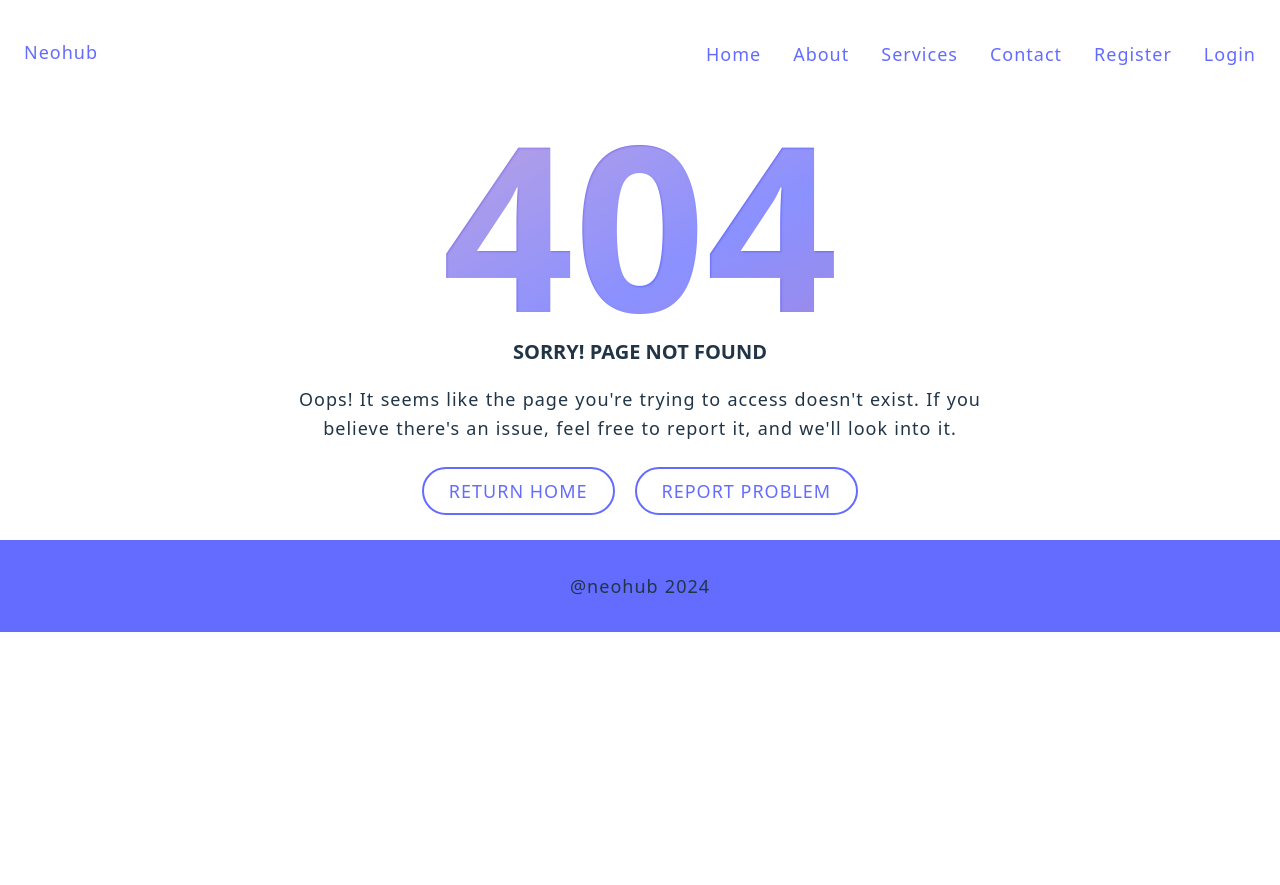
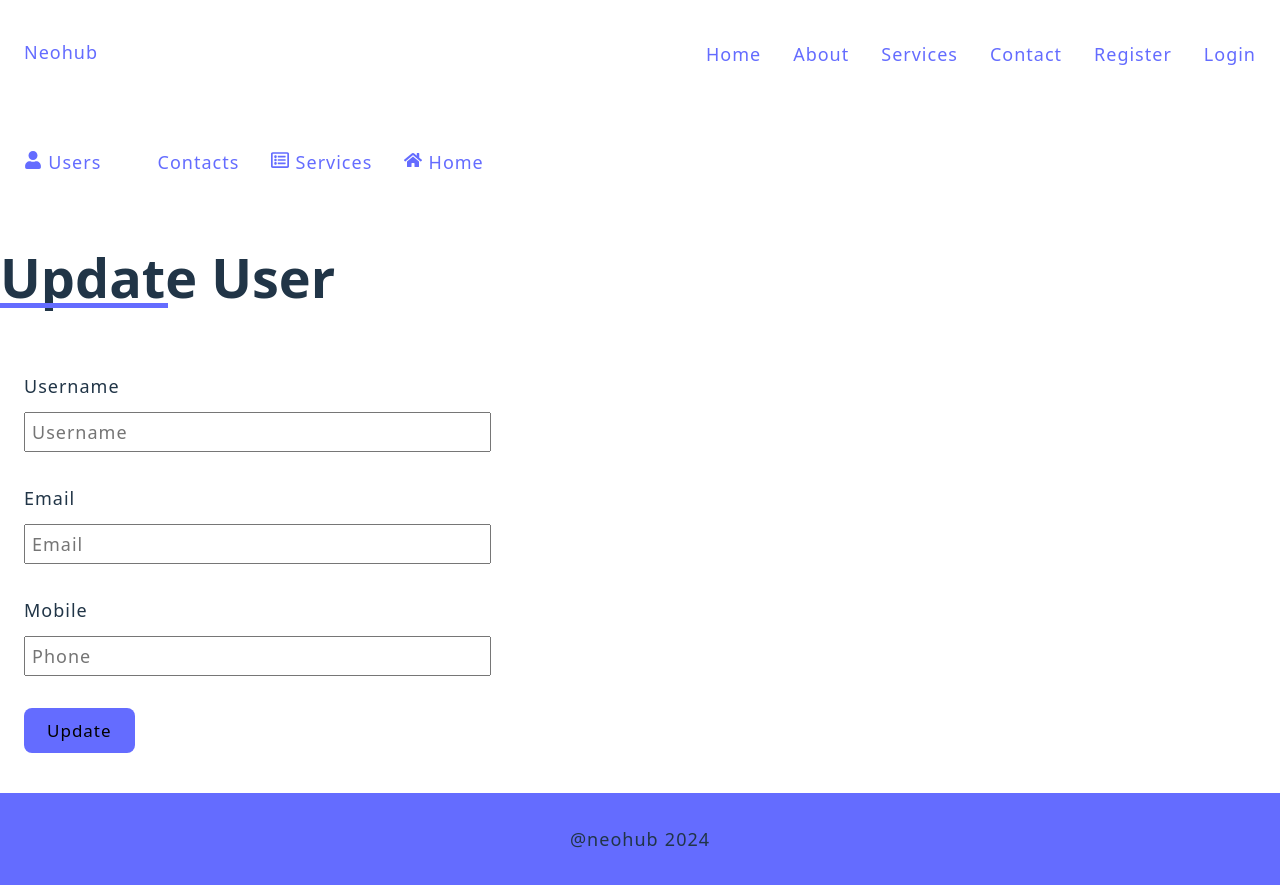
Before and after one commit to jaiparkash77/neohub.cloud-frontend, a React (Vite) app: page /admin/user/edit/1 in a window 1280 px wide. Before the commit the page ends 800 px from the top, so only its background shows below. Built offline with nearby package versions, Linux system fonts and the light colour scheme; no server answers; some icons are missing.

Commit message:
chore: created new directory for admin pages and  Admin Update Page - After Edit Button Clicked, Display User Data in Form

```diff
--- a/src/App.jsx
+++ b/src/App.jsx
@@ -10,8 +10,9 @@ import Error from "./pages/Error";
 import Footer from "./components/Footer/Footer";
 import Logout from "./pages/Logout";
 import AdminLayout from "./components/layout/AdminLayout";
-import AdminUsers from "./pages/AdminUsers";
-import AdminContacts from "./pages/AdminContacts";
+import AdminUsers from "./pages/admin/AdminUsers";
+import AdminContacts from "./pages/admin/AdminContacts";
+import AdminUpdate from "./pages/admin/AdminUpdate";
 
 const App = () =>{
   return <>
@@ -29,6 +30,7 @@ const App = () =>{
         <Route path="/admin" element={<AdminLayout />}>
           <Route path="users" element={<AdminUsers />} />
           <Route path="contacts" element={<AdminContacts />} />
+          <Route path="user/edit/:id" element={<AdminUpdate />} />
         </Route>
       </Routes>
       <Footer />
--- a/src/pages/Contact.jsx
+++ b/src/pages/Contact.jsx
@@ -90,7 +90,7 @@ const Contact = () => {
                 <div>
                   <label htmlFor="email">Email</label>
                   <input
-                    type="text"
+                    type="email"
                     name="email"
                     value={contact.email}
                     onChange={handleInput}
--- /dev/null
+++ b/src/pages/admin/AdminUpdate.jsx
@@ -0,0 +1,116 @@
+import React, { useEffect, useState } from 'react'
+import { useParams } from 'react-router-dom';
+import { useAuth } from '../../store/auth';
+
+
+const AdminUpdate = () => {
+  const [data, setData] = useState({
+    username: "",
+    email: "",
+    phone: ""
+  });
+
+  const params = useParams();
+  console.log(params)
+  const { authorizationToken } = useAuth();
+
+  const handleInput = (e) => {
+    let name = e.target.name;
+    let value = e.target.value;
+
+    setData({
+      ...data,
+      [name]: value,
+    });
+  };
+
+  // Get single user data
+  const getSingleUserData = async()=>{
+    try {
+      const response = await fetch(`http://localhost:5000/api/admin/user/${params.id}`, {
+          method: "GET",
+          headers:{
+              Authorization : authorizationToken
+          }
+      });
+
+      const data = await response.json();
+      console.log(`User data ${data}`);
+      setData(data)
+    } catch (error) {
+      console.log(error)
+    }
+  }
+
+  useEffect(()=>{
+    getSingleUserData();
+
+  },[])
+
+  return (
+    <>
+      <section className="section-contact">
+          <div className='contact-content container'>
+            <h1 className="main-heading">Update User</h1>
+          </div>
+          {/* Contact page main */}
+          <div className="container grid grid-two-cols">
+
+            {/* Main contact form code  */}
+            <section className="section-form">
+              <form>
+                <div>
+                  <label htmlFor="username">Username</label>
+                  <input
+                    type="text"
+                    name="username"
+                    value={data.username}
+                    onChange={handleInput}
+                    placeholder="Username"
+                    id='username'
+                    autoComplete='off'
+                    required
+                  />
+                </div>
+                <div>
+                  <label htmlFor="email">Email</label>
+                  <input
+                    type="email"
+                    name="email"
+                    value={data.email}
+                    onChange={handleInput}
+                    placeholder="Email"
+                    id='email'
+                    autoComplete='off'
+                    required
+                  />
+                </div>
+                <div>
+                  <label htmlFor="phone">Mobile</label>
+                  <input
+                    type="phone"
+                    name="phone"
+                    value={data.phone}
+                    onChange={handleInput}
+                    placeholder="Phone"
+                    id='phone'
+                    autoComplete='off'
+                    required
+                  />
+                </div>
+
+                <div>
+                  <button type="submit" className="btn btn-submit">
+                    Update
+                  </button>
+                </div>
+
+              </form>
+            </section>
+          </div>
+      </section>
+    </>
+  )
+}
+
+export default AdminUpdate
--- a/src/pages/AdminUsers.jsx
+++ b/src/pages/admin/AdminUsers.jsx
@@ -1,5 +1,6 @@
 import React, { useEffect, useState } from 'react'
-import { useAuth } from '../store/auth'
+import { useAuth } from '../../store/auth'
+import { Link } from "react-router-dom"
 
 const AdminUsers = () => {
     const [users, setUsers] = useState([]);
@@ -69,11 +70,11 @@ const AdminUsers = () => {
                     <tbody>
                     {users.map((currUser)=>{
                         return <tr key={currUser._id}>
-                            <th>{currUser.username}</th>
-                            <th>{currUser.email}</th>
-                            <th>{currUser.phone}</th>
-                            <th>Update</th>
-                            <th><button onClick={()=> deleteUser(currUser._id)}>Delete</button></th>
+                            <td>{currUser.username}</td>
+                            <td>{currUser.email}</td>
+                            <td>{currUser.phone}</td>
+                            <td><Link to={`/admin/user/edit/${currUser._id}`}>Edit</Link></td>
+                            <td><button onClick={()=> deleteUser(currUser._id)}>Delete</button></td>
                         </tr>
                     })}
                     </tbody>
```
Also changed, not shown: src/pages/admin/AdminContacts.jsx (renamed from src/pages/AdminContacts.jsx).
